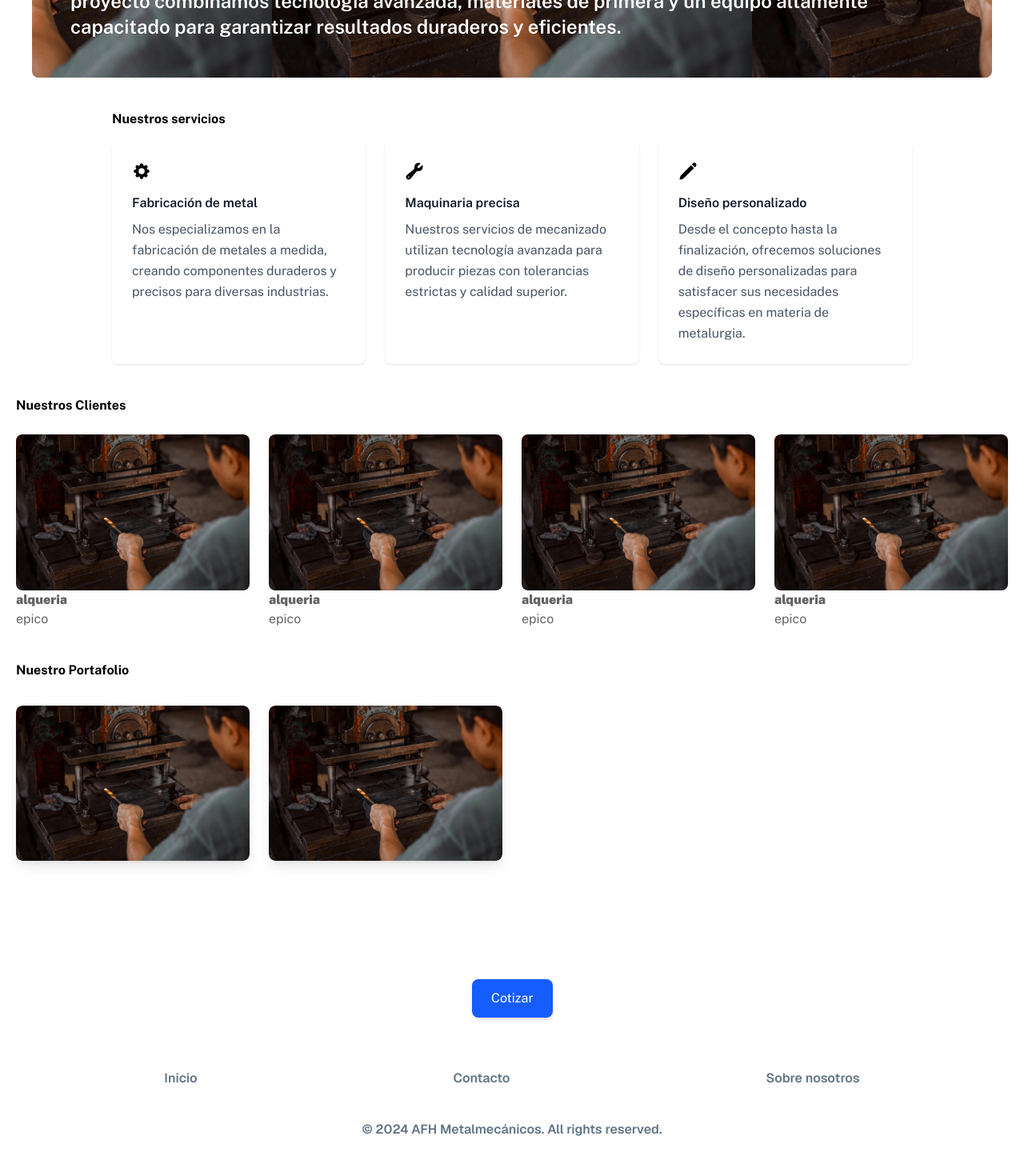
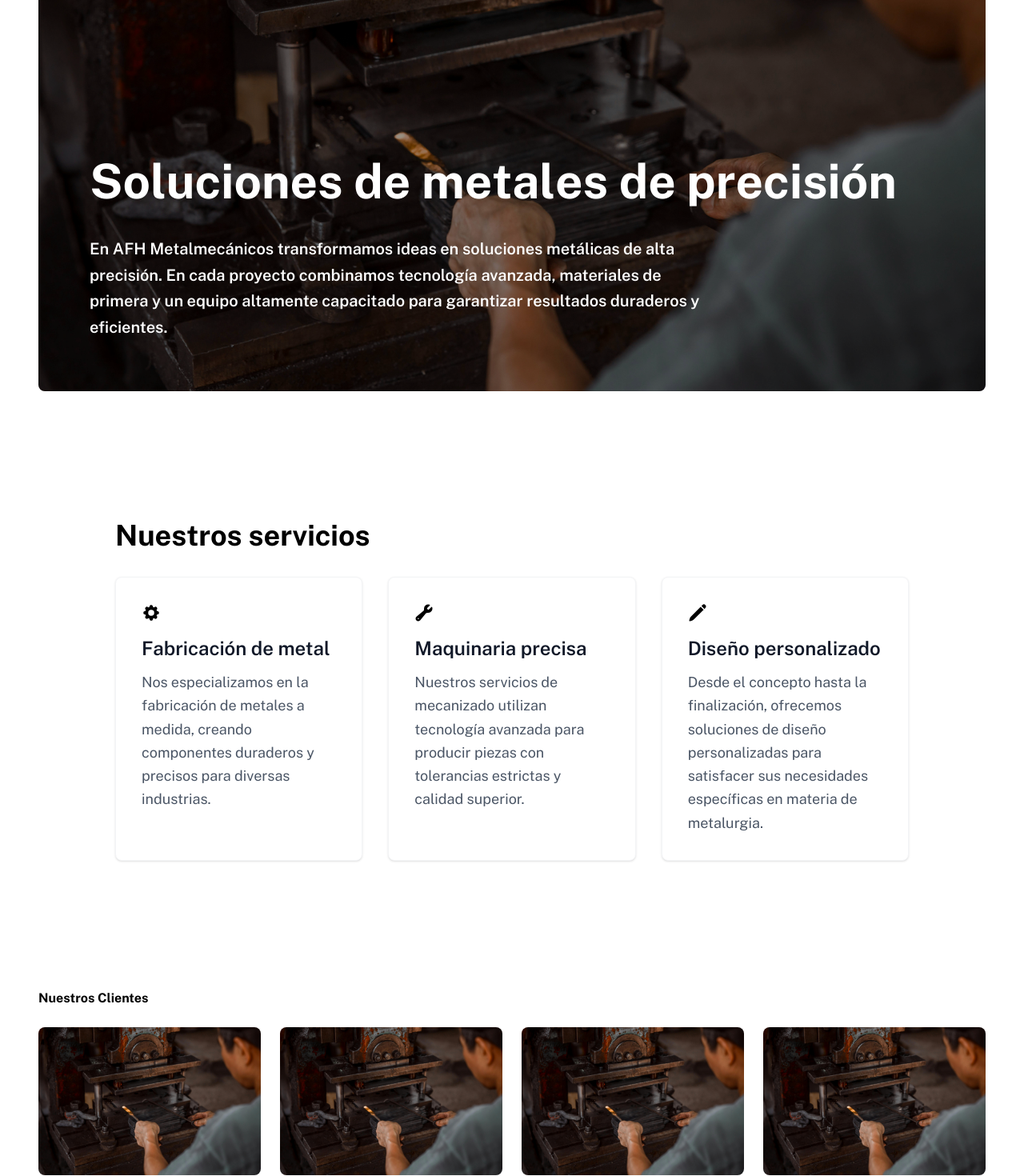
Before and after one commit to keivch/afh_landing_page, a Next.js app: page / in a window 1280 px wide. Shown: the part 500-1970 px from the top of the page at 80% size. Before the commit the page ends 1924 px from the top, so only its background shows below. Built offline with nearby package versions, Linux system fonts and the light colour scheme.

Commit message:
fix: correccion del responsive

```diff
--- a/app/about_us/page.tsx
+++ b/app/about_us/page.tsx
@@ -80,7 +80,7 @@ export default function aboutUs() {
       <div className="m-5" data-aos="zoom-in">
         <Card items={values} title={"Nuestros valores"} />
       </div>
-      <div className="m-5" data-aos="zoom-in">
+      <div className="m-3 sm:m-0" data-aos="zoom-in">
         <CallToAction />
       </div>
       <Footer />
--- a/app/layout.tsx
+++ b/app/layout.tsx
@@ -13,7 +13,7 @@ const geistMono = Geist_Mono({
 });
 
 export const metadata: Metadata = {
-  title: "AFH Metalmecanica",
+  title: "AFH Metalmecanicos",
   description: "Generated by create next app",
 };
 
--- a/app/page.tsx
+++ b/app/page.tsx
@@ -77,39 +77,40 @@ export default function Home() {
     });
   }, []);
   return (
-    <div className="flex flex-col items-center">
+    <div className="flex flex-col items-center min-h-screen">
       <Header />
-      <div className="m-2 w-full" data-aos="fade-down">
+      <main className="w-full">
+        <section className="px-4 py-6 sm:px-6 md:px-8 lg:px-12" data-aos="fade-down">
           <ScrollVelocity
             texts={['Bienvenido a AFH Metalmecánicos']}
             velocity={100}
             className="custom-scroll-text"
           />
-      </div>
+        </section>
+        <section className="px-4 py-8 sm:px-6 sm:py-12 md:px-8 md:py-16 lg:px-12 lg:py-20" data-aos="fade-up">
+          <Introduction />
+        </section>
 
-      <div className="m-5" data-aos="fade-up">
-        <Introduction />
-      </div>
+        <section className="px-4 py-8 sm:px-6 sm:py-12 md:px-8 md:py-16 lg:px-12 lg:py-20" data-aos="zoom-in">
+          <Card items={values} title={"Nuestros servicios"} />
+        </section>
 
-      <div className="m-5" data-aos="zoom-in">
-        <Card items={values} title={"Nuestros servicios"} />
-      </div>
 
-      <div className="m-5" data-aos="fade-right">
+        <section className="px-4 py-8 sm:px-6 sm:py-12 md:px-8 md:py-16 lg:px-12 lg:py-20" data-aos="fade-right">
           <ClientsComponent />
-      </div>
+        </section>
 
-      <div className="m-5" data-aos="fade-left">
+
+        <section className="px-4 py-8 sm:px-6 sm:py-12 md:px-8 md:py-16 lg:px-12 lg:py-20" data-aos="fade-left">
           <PortfolioComponent />
-      </div>
+        </section>
 
-      <div data-aos="flip-up">
+        <section className="px-4 py-12 sm:px-6 sm:py-16 md:px-8 md:py-20 lg:px-12 lg:py-24" data-aos="flip-up">
           <CallToAction />
-      </div>
+        </section>
+      </main>
 
-      <div data-aos="fade-up">
-        <Footer />
-      </div>
+      <Footer data-aos="fade-up" />
     </div>
   );
 }
--- a/components/layout/Introduction.tsx
+++ b/components/layout/Introduction.tsx
@@ -1,18 +1,21 @@
 "use client";
 
 import SplitText from "../animations/SplitText";
-import AnimatedContent from "@/components/animations/AnimatedContent";
 
 export default function Introduction() {
     const handleAnimationComplete = () => {
         console.log('All letters have animated!');
     };
     return (
-        <div className="bg-[url('/metal.jpg')] bg-contain bg-center w-50% h-50% flex items-end rounded-lg md:w-300 md:h-100" >
-            <div className="font-semibold text-white m-6 p-6">
+        <div className="relative bg-[url('/metal.jpg')] bg-cover bg-center bg-no-repeat w-full min-h-[400px] md:min-h-[600px] lg:min-h-[700px] flex items-end rounded-lg overflow-hidden">
+            {/* Overlay para mejorar legibilidad del texto */}
+            <div className="absolute inset-0 bg-black/40 rounded-lg"></div>
+
+            {/* Contenido */}
+            <div className="relative z-10 font-semibold text-white m-4 p-4 md:m-6 md:p-6 lg:m-8 lg:p-8 w-full">
                 <SplitText
                     text="Soluciones de metales de precisión"
-                    className="font-public-sans font-bold text-2xl md:text-6xl"
+                    className="font-public-sans font-bold text-xl sm:text-2xl md:text-4xl lg:text-5xl xl:text-6xl leading-tight"
                     delay={100}
                     duration={0.6}
                     ease="power3.out"
@@ -21,15 +24,15 @@ export default function Introduction() {
                     to={{ opacity: 1, y: 0 }}
                     threshold={0.1}
                     rootMargin="-100px"
-                    textAlign="center"
+                    textAlign="left"
                     onLetterAnimationComplete={handleAnimationComplete}
                 />
-                <div className="left-0 text-1xl md:text-2xl">
-                    <p>En AFH Metalmecánicos transformamos ideas en soluciones metálicas de alta precisión. En cada proyecto combinamos tecnología avanzada, materiales de primera y un equipo altamente capacitado para garantizar resultados duraderos y eficientes.</p>
+                <div className="mt-4 md:mt-6 text-sm sm:text-base md:text-lg lg:text-xl max-w-3xl">
+                    <p className="leading-relaxed">
+                        En AFH Metalmecánicos transformamos ideas en soluciones metálicas de alta precisión. En cada proyecto combinamos tecnología avanzada, materiales de primera y un equipo altamente capacitado para garantizar resultados duraderos y eficientes.
+                    </p>
                 </div>
             </div>
         </div>
-
-
     )
 }
--- a/components/layout/callToAction.tsx
+++ b/components/layout/callToAction.tsx
@@ -8,8 +8,8 @@ export default function CallToAction() {
         console.log('Animation completed!');
     };
     return (
-        <div className="grid grid-cols-1 grid-rows-2 gap-4 justify-items-center">
-            <div >
+        <div className="flex flex-col items-center justify-center gap-6 md:gap-8 py-8 md:py-12 lg:py-16 text-center">
+            <div className="text-2xl sm:text-3xl md:text-4xl lg:text-5xl font-bold text-gray-900">
                 <ScrollFloat
                     animationDuration={1}
                     ease='back.inOut(2)'
@@ -21,7 +21,7 @@ export default function CallToAction() {
                 </ScrollFloat>
             </div>
             <div>
-                <ButtonCTA text={'Cotizar'} link={"/contact_us"}></ButtonCTA>
+                <ButtonCTA text={'Cotizar'} link={"/contact_us"} />
             </div>
         </div>
     )
--- a/components/ui/Card.tsx
+++ b/components/ui/Card.tsx
@@ -13,26 +13,28 @@ interface CardProps {
 
 export default function Card({ items, title }: CardProps) {
   return (
-    <section className="flex flex-col gap-4">
-      <h1 className="font-public-sans text-black text-1xl font-bold pl-4 sm:pl-8 md:pl-30 sm:text-base md:text-base">
+    <section className="flex flex-col gap-6 md:gap-8">
+      <h1 className="font-public-sans text-black text-2xl sm:text-3xl md:text-4xl font-bold px-4 sm:px-8 md:px-16 lg:px-24">
         {title}
       </h1>
 
-      <section className="grid grid-cols-1 sm:grid-cols-2 md:grid-cols-3 gap-4 sm:gap-6 px-4 sm:px-8 md:px-30">
+      <section className="grid grid-cols-1 sm:grid-cols-2 lg:grid-cols-3 gap-4 sm:gap-6 md:gap-8 px-4 sm:px-8 md:px-16 lg:px-24">
         {items.map((item, index) => (
           <div
             key={index}
-            className="rounded-lg p-4 sm:p-6 flex flex-col shadow border border-gray-100/10 transition-transform duration-300 ease-in-out hover:scale-110"
+            className="bg-white rounded-lg p-4 sm:p-6 md:p-8 flex flex-col shadow-sm hover:shadow-lg border border-gray-100 transition-all duration-300 ease-in-out hover:scale-105 hover:border-gray-200"
           >
-            <div className="flex justify-center sm:justify-start">
-              {item.icon}
+            <div className="flex justify-center sm:justify-center md:justify-start mb-4">
+              <div className="text-blue-600 text-3xl sm:text-4xl">
+                {item.icon}
+              </div>
             </div>
 
-            <h3 className="mt-3 sm:mt-4 text-base sm:text-base font-semibold text-gray-900 font-public-sans text-center sm:text-left">
+            <h3 className="text-lg sm:text-xl md:text-2xl font-semibold text-gray-900 font-public-sans text-center md:text-left mb-3">
               {item.title}
             </h3>
 
-            <p className="mt-2 text-gray-600 text-sm sm:text-base font-public-sans text-center sm:text-left leading-relaxed">
+            <p className="text-gray-600 text-sm sm:text-base md:text-lg font-public-sans text-center md:text-left leading-relaxed flex-grow">
               {item.description}
             </p>
           </div>
```
Lines whose indentation alone changed are shown as unchanged.
